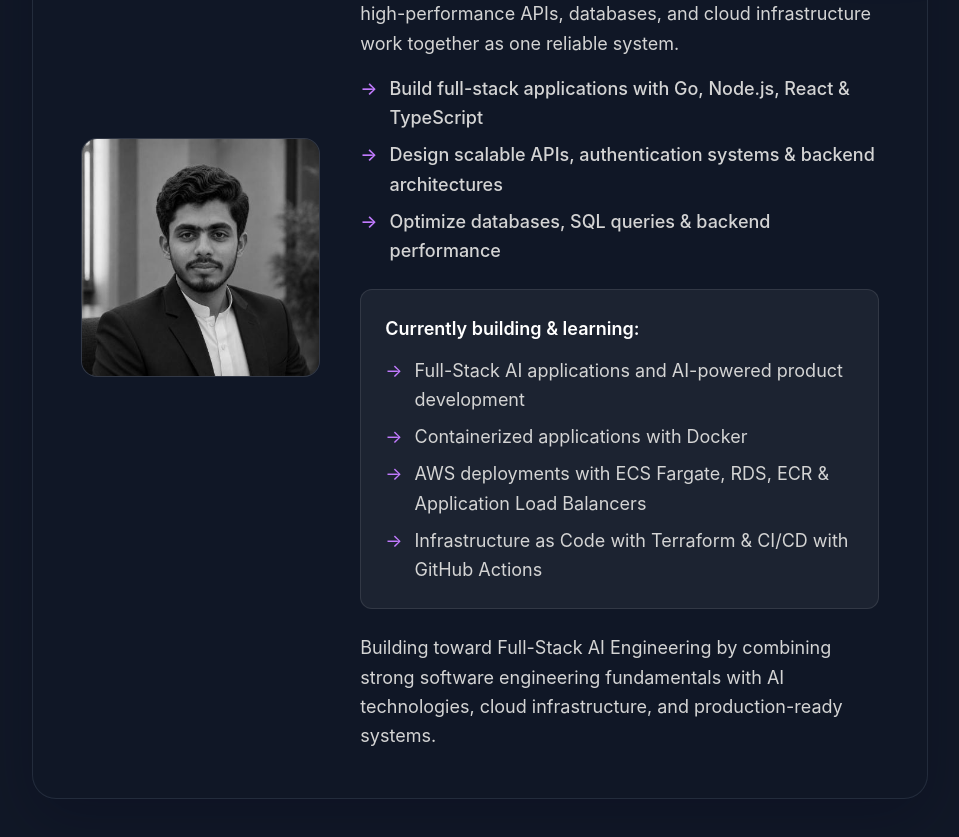
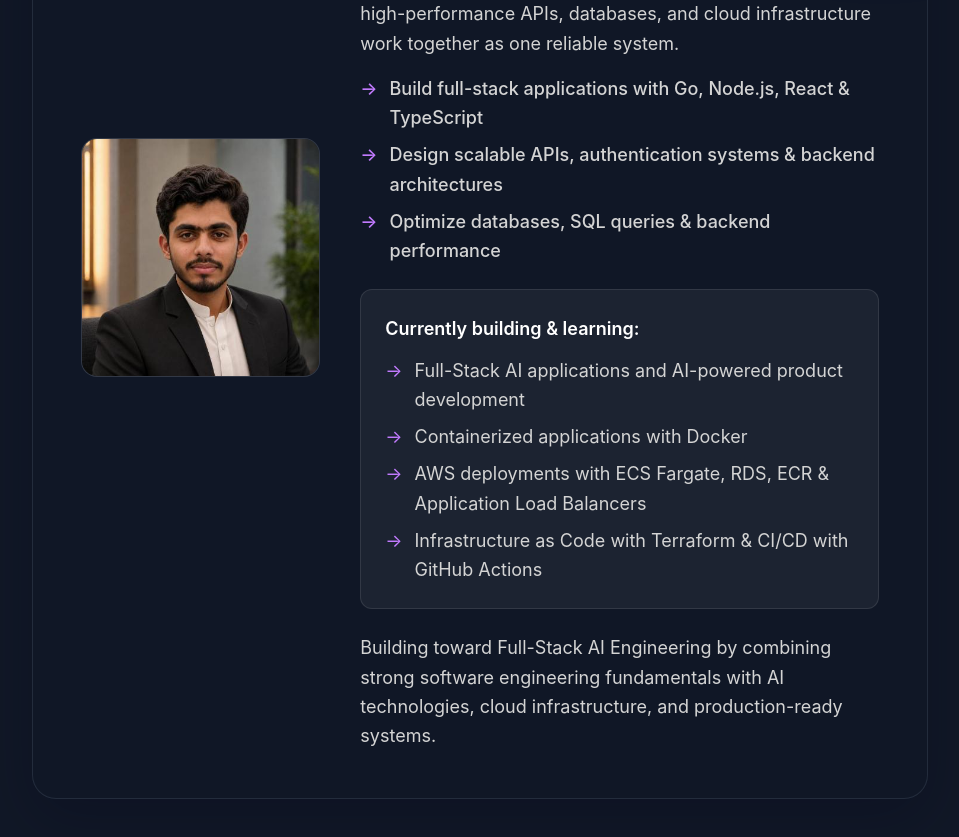
Before and after one commit to MRNaveed-stack/Portfolio, a React app: page / in a window 1280 px wide. Shown: the part 1180-2017 px from the top of the page, without its empty margins (160-1119 px from the left). Built offline with nearby package versions, Linux system fonts and the light colour scheme; the HTML template or start-up script is replaced by a standard one.

Commit message:
Remove dark profile image hover effect

```diff
--- a/src/components/About.tsx
+++ b/src/components/About.tsx
@@ -13,11 +13,10 @@
 
                 <div className="grid md:grid-cols-3 gap-10 items-center">
                     <div className="md:col-span-1 rounded-2xl overflow-hidden aspect-square border border-white/10 bg-white/5 flex items-center justify-center">
-                        {/* Profile Image - Fallback using div for aesthetic until image is placed */}
                         <img
                             src="me.jfif"
                             alt="Muhammad Naveed Qasim"
-                            className="w-full h-full object-cover filter grayscale hover:grayscale-0 transition-all duration-500"
+                            className="w-full h-full object-cover"
                         />
                     </div>
 
```
